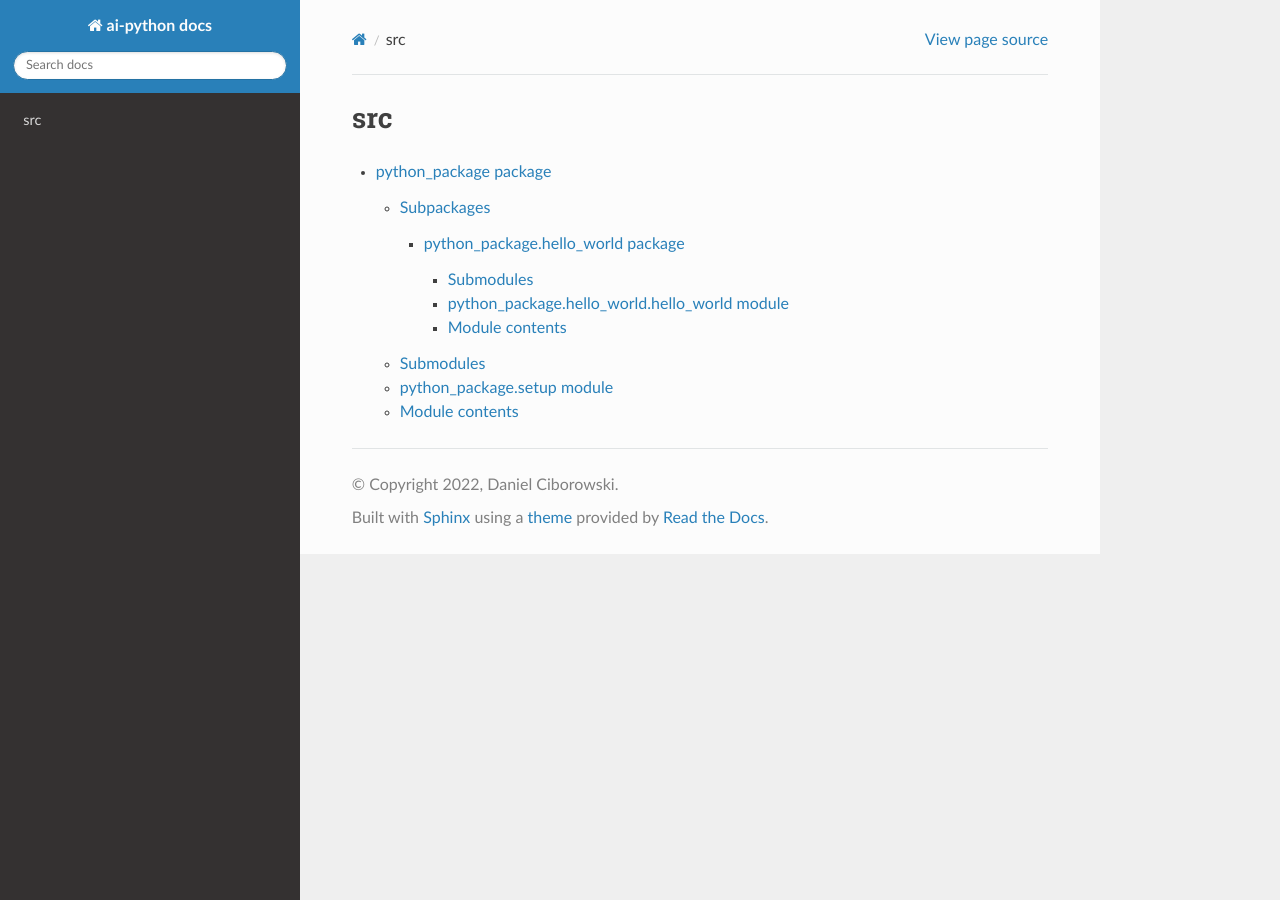
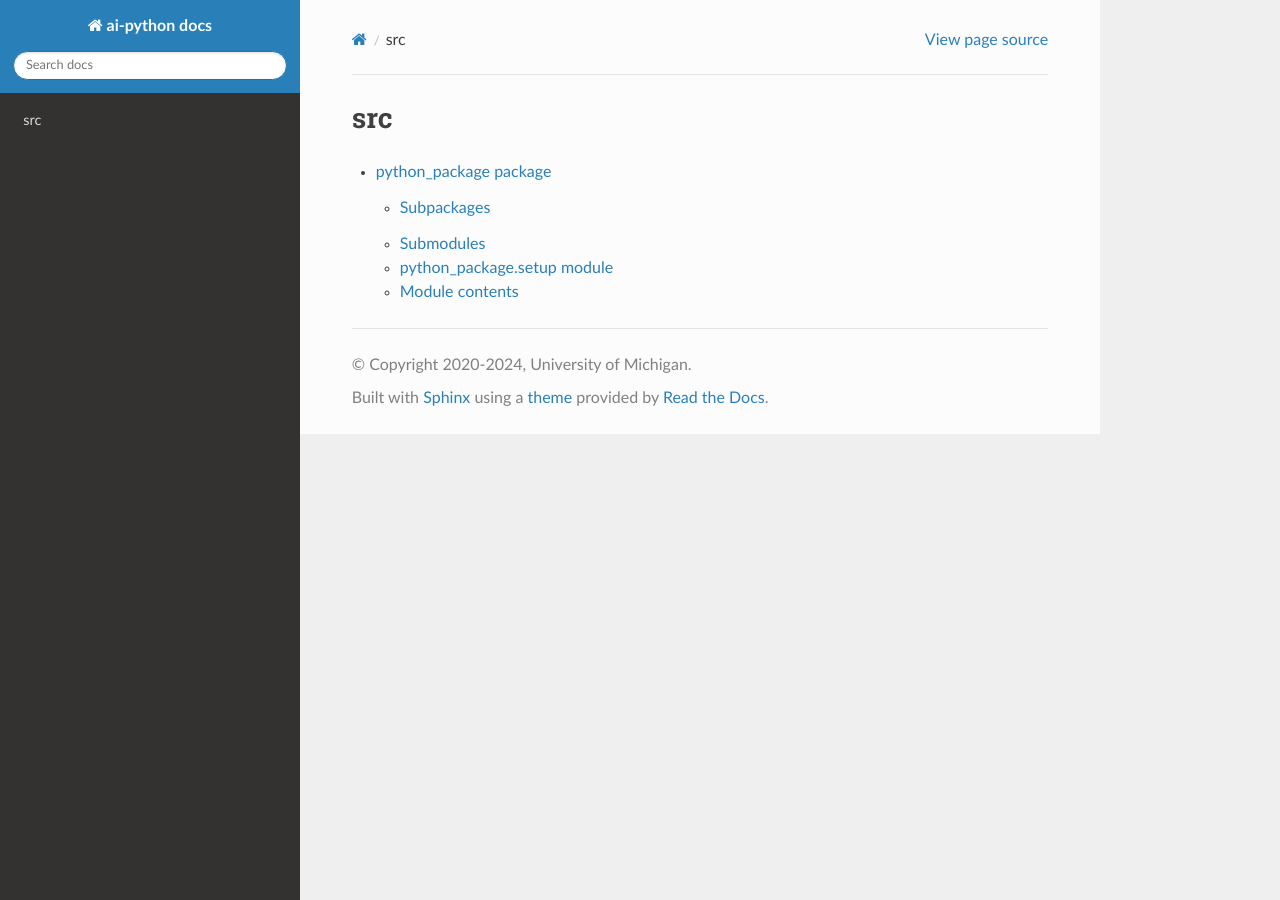
Before and after one commit to Cai-Lab-at-University-of-Michigan/pySISF, a Sphinx documentation site: the page built from docs/modules.rst, in a window 1280 px wide. Built offline with Sphinx 7.4.7 and the Read the Docs theme 2.0.0, drawn with Linux system fonts in a browser that asks for light colours.

Commit message:
Update docs

```diff
--- a/docs/conf.py
+++ b/docs/conf.py
@@ -19,8 +19,8 @@ sys.path.insert(0, os.path.abspath("../src/"))
 # -- Project information -----------------------------------------------------
 
 project = "ai-python docs"
-copyright = "2022, Daniel Ciborowski"
-author = "Daniel Ciborowski"
+copyright = "2020-2024, University of Michigan"
+author = "Logan Walker, PhD"
 
 # The full version, including alpha/beta/rc tags
 release = "0.1.0"
--- a/docs/python_package.rst
+++ b/docs/python_package.rst
@@ -7,15 +7,13 @@ Subpackages
 .. toctree::
    :maxdepth: 4
 
-   python_package.hello_world
-
 Submodules
 ----------
 
 python\_package.setup module
 ----------------------------
 
-.. automodule:: python_package.setup
+.. automodule:: pySISF.setup
    :members:
    :undoc-members:
    :show-inheritance:
@@ -23,7 +21,7 @@ python\_package.setup module
 Module contents
 ---------------
 
-.. automodule:: python_package
+.. automodule:: pySISF
    :members:
    :undoc-members:
    :show-inheritance:
```
